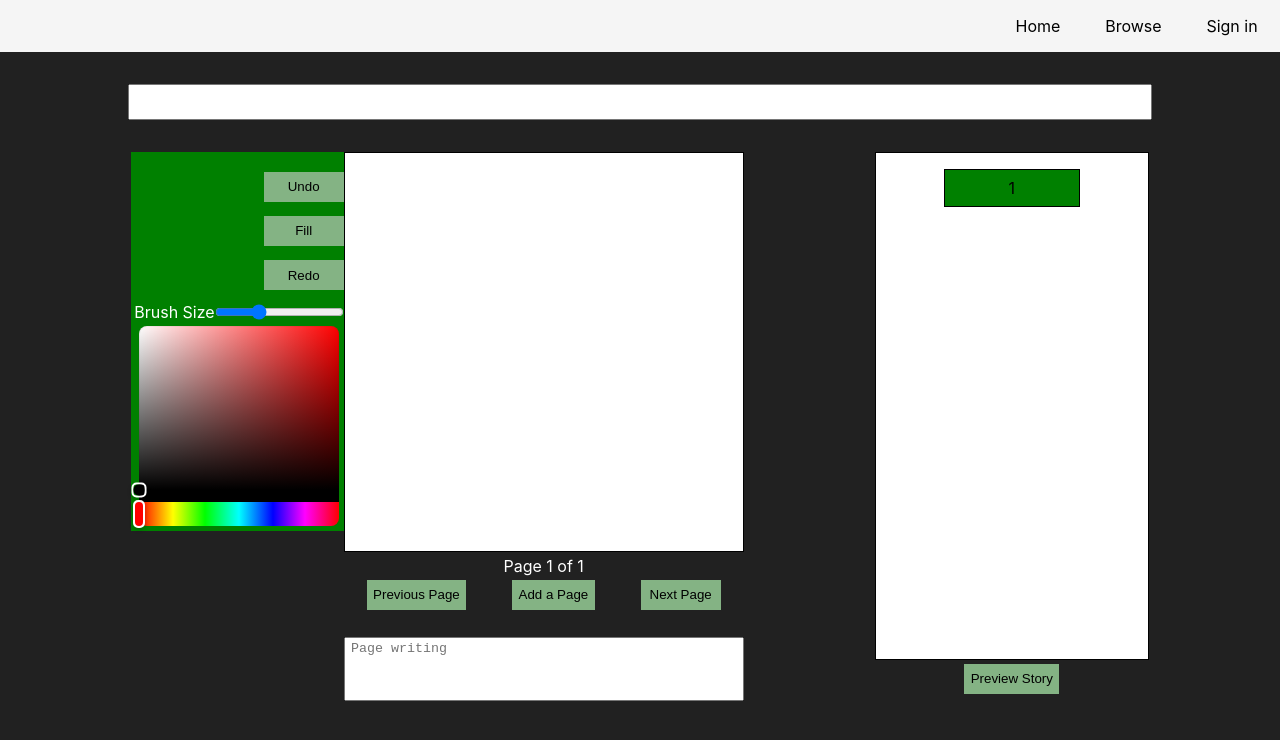
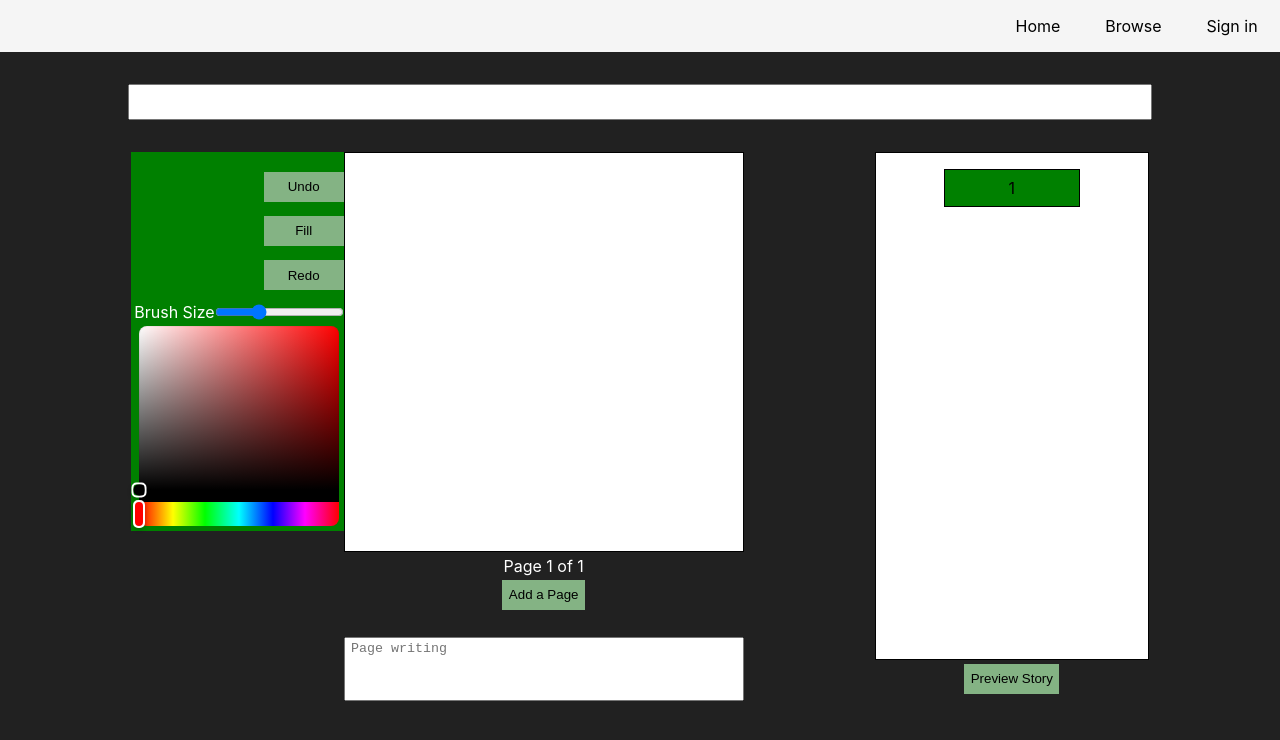
Before and after one commit to Shoozle/React-Story-Creator, a React (Create React App) app: page / in a window 1280 px wide. Shown: the top 740 px of the page. Built offline with nearby package versions, Linux system fonts and the light colour scheme.

Commit message:
Hidden page buttons context, buttonarea css

```diff
--- a/src/components/Canvas/Canvas.js
+++ b/src/components/Canvas/Canvas.js
@@ -113,15 +113,11 @@ const Canvas = (props) => {
     }
 
     const nextPage = () => {
-        if (pageNum < pages.length - 1) {
             props.onPageChange((prevPageNum) => prevPageNum + 1)
-        }
     }
 
     const prevPage = () => {
-        if (pageNum > 0) {
             props.onPageChange((prevPageNum) => prevPageNum - 1)
-        }
     }
 
     const changeBrushSize = (e) => {
@@ -149,9 +145,9 @@ const Canvas = (props) => {
 
     const topToolbox = (
         <Toolbox
-            onPrevPage={prevPage}
-            onNewPage={newPage}
-            onNextPage={nextPage}
+            onPrevPage={pageNum > 0 && prevPage}
+            onNewPage={pages.length < maxPages && newPage}
+            onNextPage={pageNum < pages.length - 1 && nextPage}
             placement="bottom"
         />
     )
--- a/src/components/Storybook/storybook.module.css
+++ b/src/components/Storybook/storybook.module.css
@@ -44,5 +44,5 @@
     display: flex;
     flex-basis: 100%;
     margin-top: 1rem;
-    justify-content: space-between;
+    justify-content: space-evenly;
 }
--- a/src/components/UI/Backdrop/backdrop.module.css
+++ b/src/components/UI/Backdrop/backdrop.module.css
@@ -4,7 +4,7 @@
     top: 0;
     left: 0;
     height: 100vh;
-    background-color: rgba(0, 0, 0, 0.2);
+    background-color: rgba(0, 0, 0, 0.3);
     z-index: 20;
     display: flex;
     justify-content: center;
--- a/src/components/UI/Modal/modal.module.css
+++ b/src/components/UI/Modal/modal.module.css
@@ -1,7 +1,6 @@
 .Modal {
     z-index: 200;
-    border: 1px solid #eee;
-    box-shadow: 0 2px 2px #ccc;
+    box-shadow: 0 2px 2px rgb(8, 7, 7);
     background-color: white;
     padding: 10px;
     margin: 10% auto;
```
